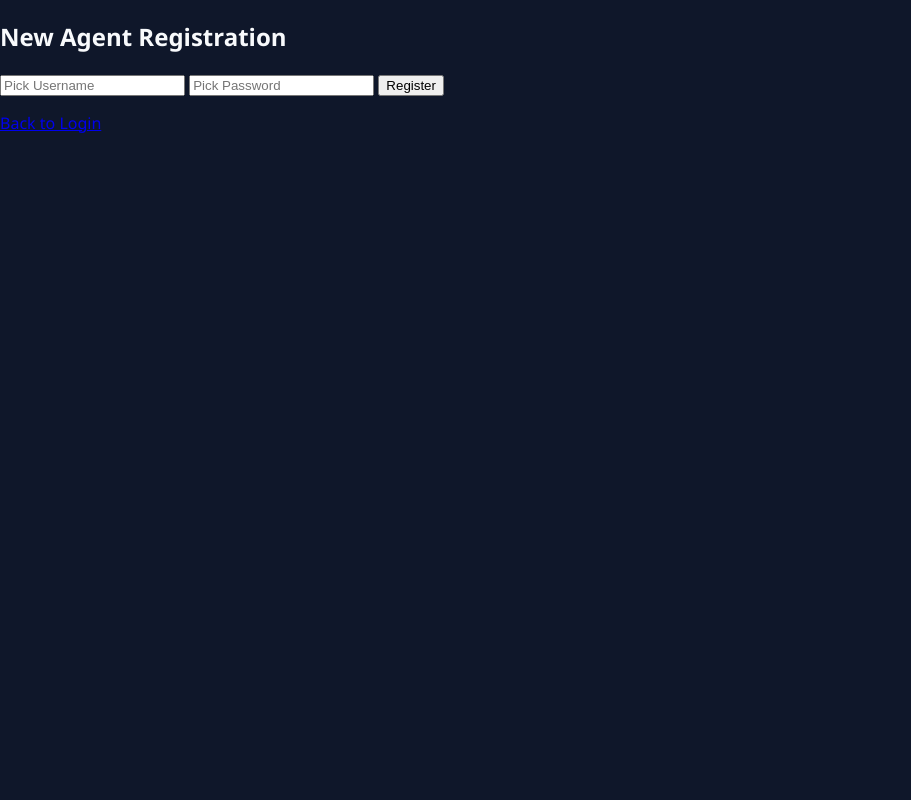
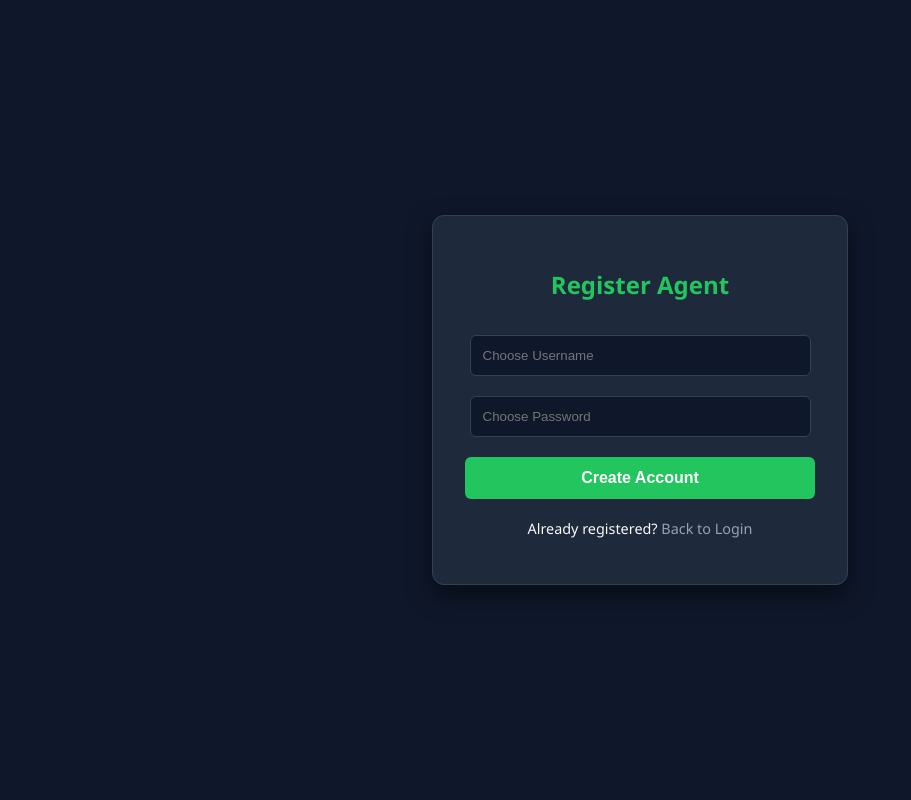
Before and after one commit to Mubyyy404/honeypot-cloud, a Flask app: page /register in a window 1280 px wide. Shown: the whole page, without its empty margins (0-911 px from the left). Run offline with Flask 3, Linux system fonts and the light colour scheme.

Commit message:
Revamp registration page layout and styling

```diff
--- a/templates/register.html
+++ b/templates/register.html
@@ -1,14 +1,36 @@
 <!DOCTYPE html>
-<title>Register</title>
-<link rel="stylesheet" href="/static/style.css">
-<body class="auth-page">
-    <div class="auth-box">
-        <h2>New Agent Registration</h2>
+<html lang="en">
+<head>
+    <meta charset="UTF-8">
+    <title>Register - Sentinel</title>
+    <style>
+        body { margin:0; font-family:'Segoe UI', sans-serif; background:#0f172a; color:#f8fafc; display:flex; justify-content:center; align-items:center; height:100vh; }
+        .auth-card { background:#1e293b; padding:2rem; border-radius:12px; border:1px solid #334155; width:100%; max-width:350px; text-align:center; box-shadow:0 10px 25px rgba(0,0,0,0.5); }
+        h2 { margin-bottom:1.5rem; color:#22c55e; }
+        input { width:90%; padding:12px; margin:10px 0; background:#0f172a; border:1px solid #334155; color:white; border-radius:6px; outline:none; }
+        input:focus { border-color:#22c55e; }
+        button { width:100%; padding:12px; margin-top:10px; background:#22c55e; border:none; color:white; border-radius:6px; font-weight:bold; cursor:pointer; font-size:1rem; }
+        button:hover { background:#16a34a; }
+        .links { margin-top:20px; font-size:0.9rem; }
+        a { color:#94a3b8; text-decoration:none; }
+        a:hover { color:#22c55e; }
+        .alert { color:#ef4444; background:rgba(239,68,68,0.1); padding:10px; border-radius:6px; margin-bottom:15px; font-size:0.9rem; }
+    </style>
+</head>
+<body>
+    <div class="auth-card">
+        <h2>Register Agent</h2>
+        {% with messages = get_flashed_messages() %}
+            {% if messages %}<div class="alert">{{ messages[0] }}</div>{% endif %}
+        {% endwith %}
         <form method="POST">
-            <input type="text" name="username" placeholder="Pick Username" required>
-            <input type="password" name="password" placeholder="Pick Password" required>
-            <button type="submit">Register</button>
+            <input type="text" name="username" placeholder="Choose Username" required>
+            <input type="password" name="password" placeholder="Choose Password" required>
+            <button type="submit">Create Account</button>
         </form>
-        <p><a href="/login">Back to Login</a></p>
+        <div class="links">
+            <p>Already registered? <a href="/login">Back to Login</a></p>
+        </div>
     </div>
 </body>
+</html>
```
